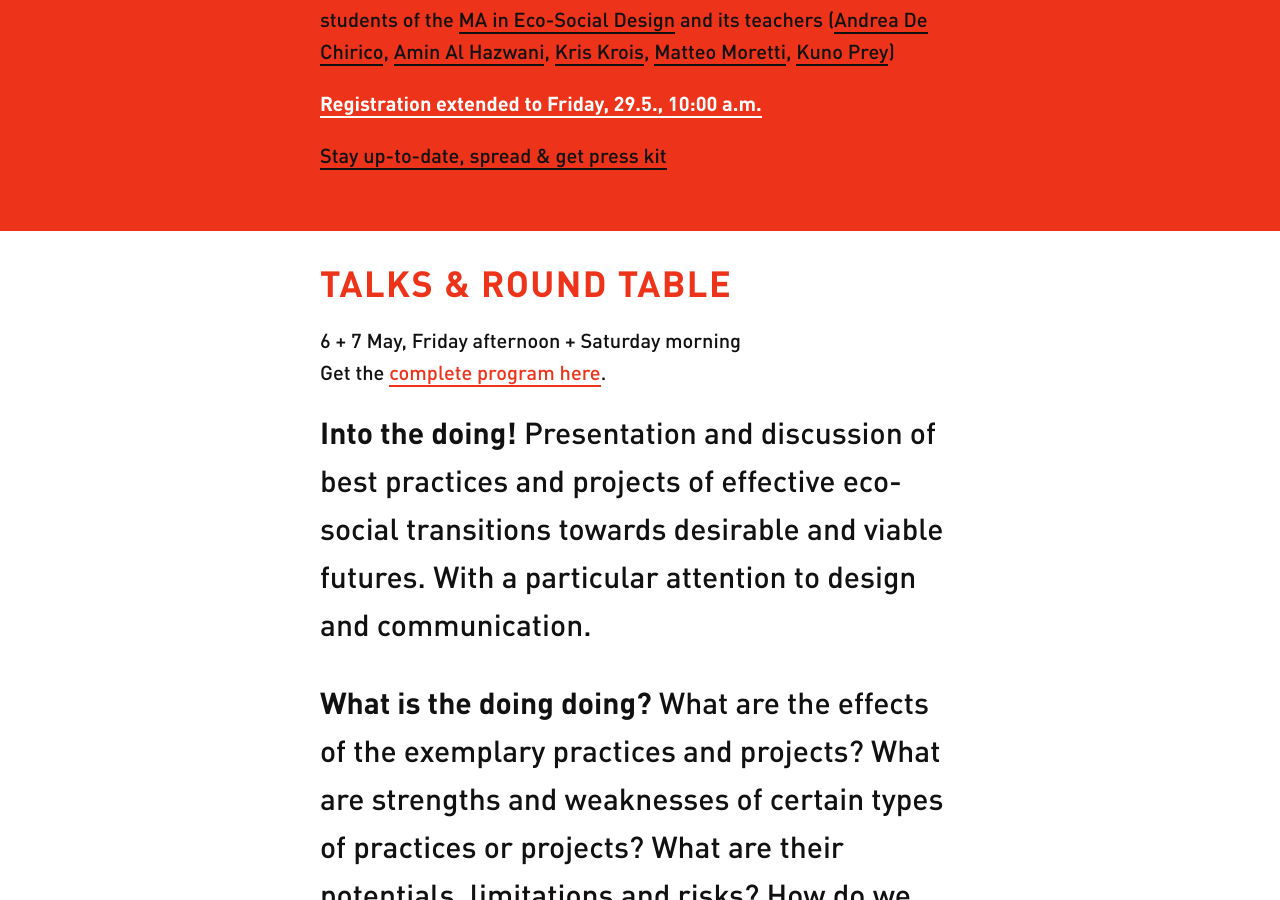
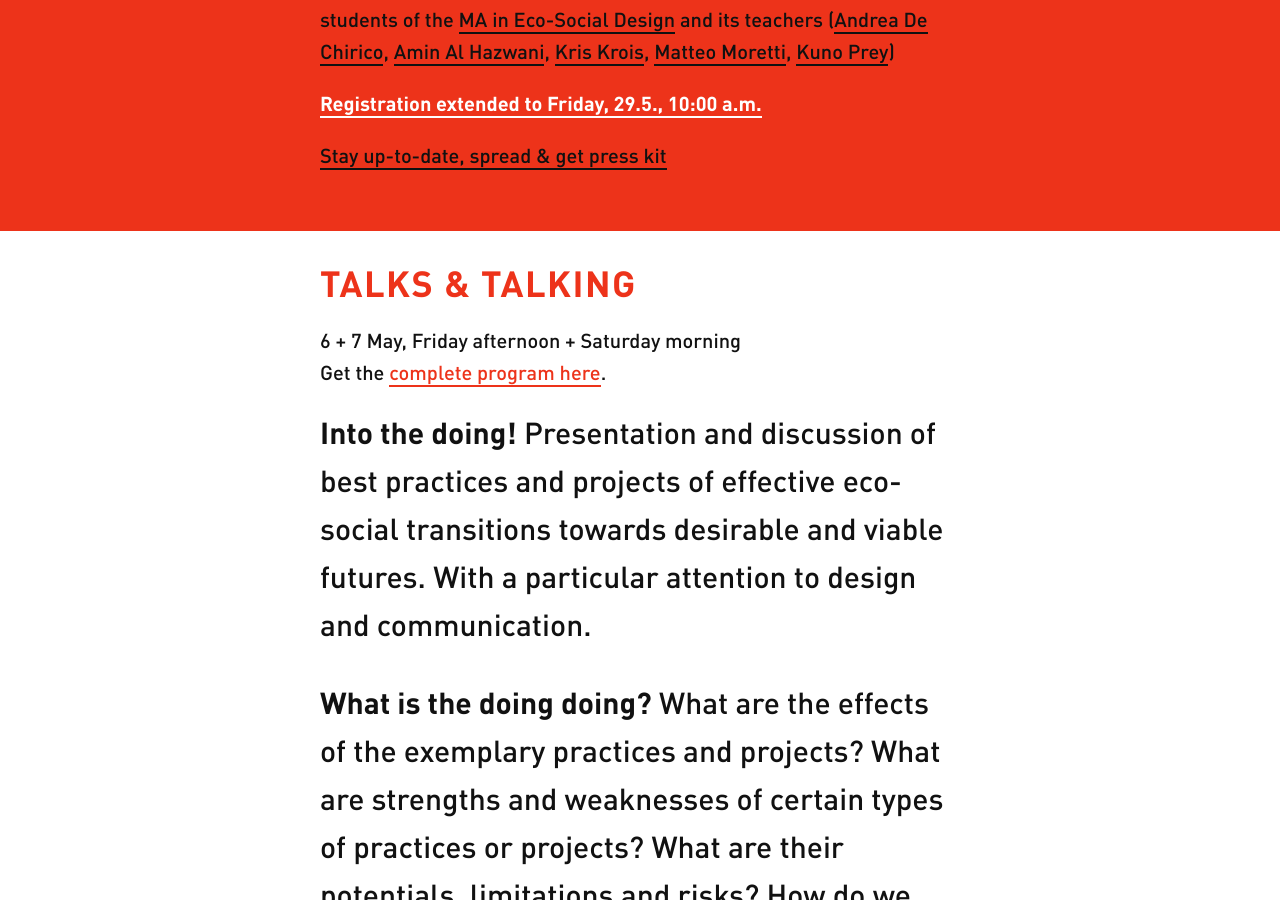
Before and after one commit to aminalhazwani/designdisaster2016.unibz.it, a Jekyll site: the page built from index.html, in a window 1280 px wide and 900 px high, scrolled down 749 px. Built offline with Jekyll 4.4.1, drawn with Linux system fonts in a browser that asks for light colours.

Commit message:
[edit] content

```diff
--- a/index.html
+++ b/index.html
@@ -29,7 +29,7 @@ layout: default
 
 <section class="content-section">
   <div class="wrap">
-    <h3 class="section-title">TALKS & ROUND TABLE</h3>
+    <h3 class="section-title">TALKS & TALKING</h3>
     <p>
       6 + 7 May, Friday afternoon + Saturday morning<br>
       Get the <a class="red" href="{{ site.url }}program">complete program here</a>.
```
